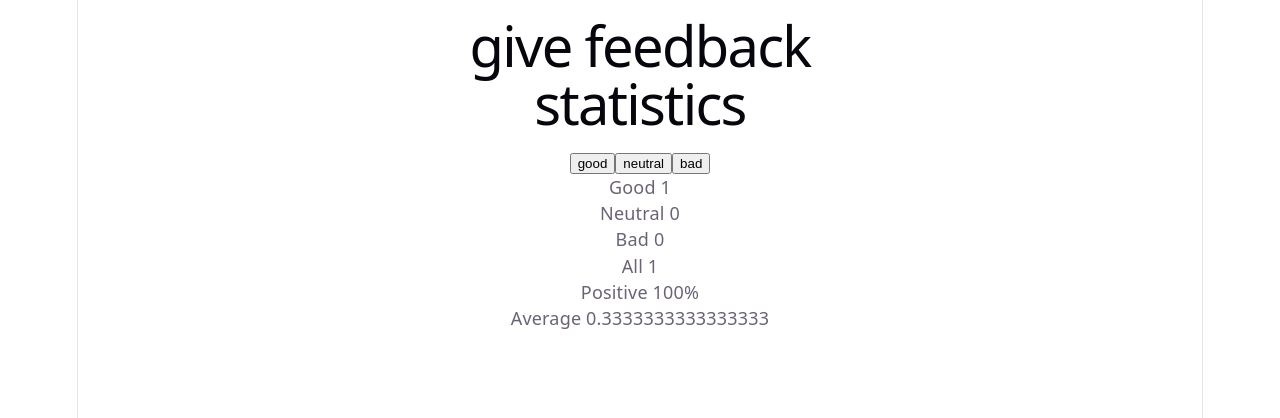
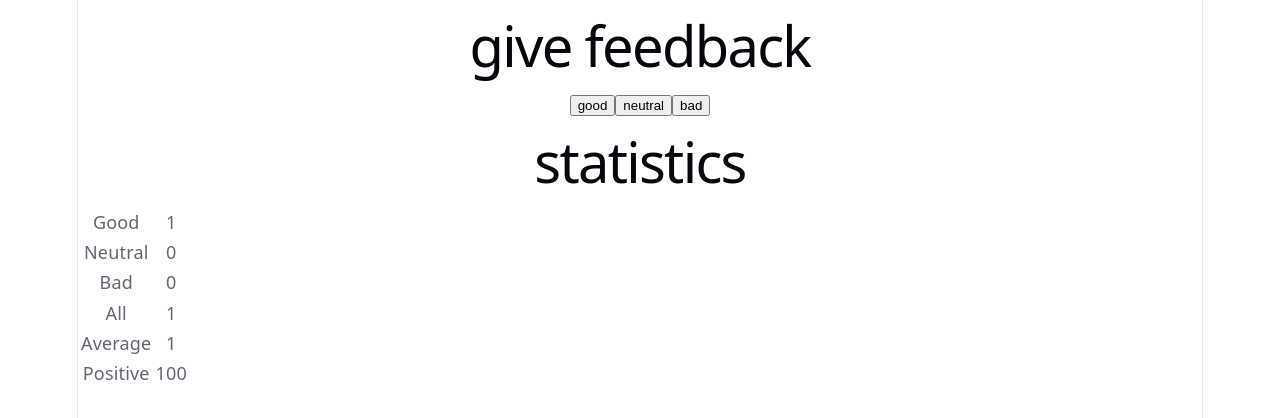
Before and after one commit to G1thub001/Helsinki-fullstack-open, a React (Vite) app in the folder Helsinki-fullstack-open/part1/: page / in a window 1280 px wide. Both pictures are taken after a click on the button "good". Shown: the top 418 px of the page. Built offline with nearby package versions, Linux system fonts and the light colour scheme.

Commit message:
Complete Unicafe exercises 1.8 and 1.9

```diff
--- a/Helsinki-fullstack-open/part1/src/App.tsx
+++ b/Helsinki-fullstack-open/part1/src/App.tsx
@@ -50,28 +50,51 @@
 
 }
 
+
+
 type StatisticsProps = {
-  good: number
+ good: number
   neutral: number
   bad: number
   all: number
+  average: number
   positive: number
-  average: number
 }
-function Statistics({ good, neutral, bad, all, positive, average }: StatisticsProps) {
+function Statistics({ good, neutral, bad, all, average, positive }: StatisticsProps) {
+  if (all === 0) {
+  return <p>No feedback given</p>
+}
+  return (
 
-  return (
-    <>
-      <p>Good {good}</p>
-      <p>Neutral {neutral}</p>
-      <p>Bad {bad}</p>
-      <p>All {all}</p>
-      <p>Positive {positive}%</p>
-      <p>Average {average}</p>
-    </>
+    <table>
+      <tbody>
+
+    <StatisticLine text="Good" value={good} />
+    <StatisticLine text="Neutral" value={neutral} />
+    <StatisticLine text="Bad" value={bad} />
+    <StatisticLine text="All" value={all} />
+    <StatisticLine text="Average" value={average} />
+    <StatisticLine text="Positive" value={positive} />
+      </tbody>
+    </table>
   )
 
 }
+
+type StatisticLineProps = {
+  text: string
+  value: number
+}
+function StatisticLine({text, value}: StatisticLineProps) {
+  return (
+    <tr>
+      <td> {text} </td>
+      <td> {value} </td>
+    </tr>
+  )
+}
+
+
 
 function App() {
 const [good, setGood] = useState(0)
@@ -89,23 +112,25 @@
 }
 
 const all = good + neutral + bad
-const average = all / 3
-const positive = (good - bad) / all * 100
+const average = (good - bad) / all
+const positive = (good / all) * 100
 
 return (
   <div>
     <Heading
     heading= "give feedback"
     />
-    <Heading
-    heading= "statistics"
-    />
+
 
 
     <Feedback
       onGood={handleGood}
       onNeutral={handleNeutral}
       onBad={handleBad}
+    />
+
+    <Heading
+    heading= "statistics"
     />
     <Statistics
      good={good}
```
